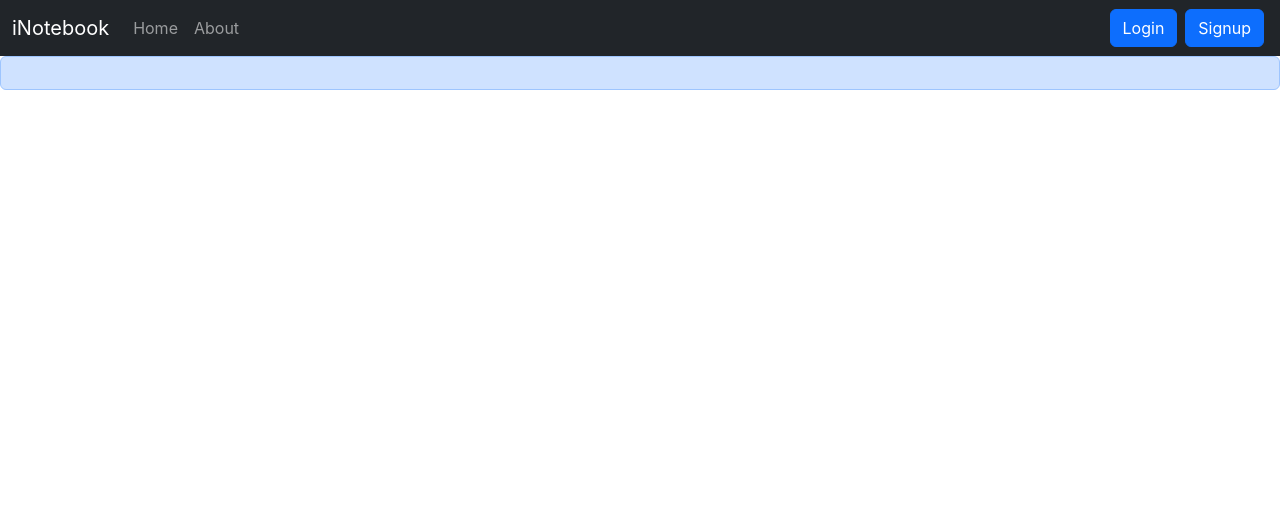
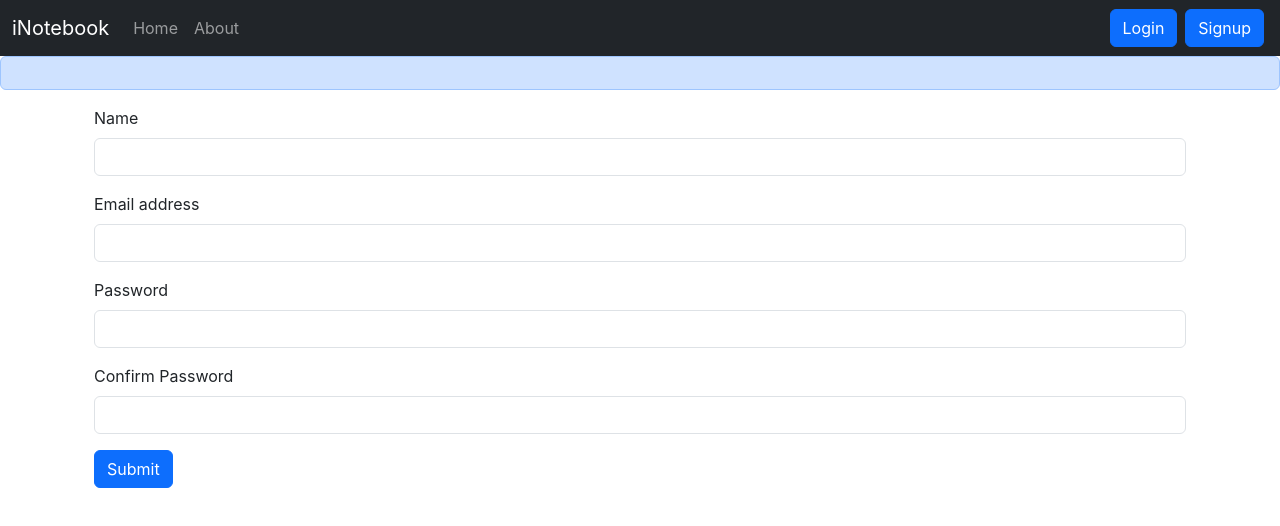
Before and after one commit to Yashwadkar2121/inotebook, a React (Create React App) app in the folder frontend/: page /signup in a window 1280 px wide. Shown: the top 526 px of the page. Built offline with nearby package versions, Linux system fonts and the light colour scheme.

Commit message:
Create a Signup From

```diff
--- a/frontend/src/App.js
+++ b/frontend/src/App.js
@@ -20,8 +20,8 @@
             <Routes>
               <Route exact path="/" element={<Home />} />
               <Route exact path="/about" element={<About />} />
-              <Route exact path="/" element={<Login />} />
-              <Route exact path="/about" element={<Signup />} />
+              <Route exact path="/login" element={<Login />} />
+              <Route exact path="/signup" element={<Signup />} />
             </Routes>
           </div>
         </BrowserRouter>
--- a/frontend/src/components/Signup.js
+++ b/frontend/src/components/Signup.js
@@ -1,7 +1,102 @@
-import React from "react";
+import React, { useState } from "react";
+import { useNavigate } from "react-router-dom";
 
 const Signup = () => {
-  return <div>I am signup</div>;
+  const [credentials, setCredentials] = useState({
+    name: "",
+    email: "",
+    password: "",
+    cpassword: "",
+  });
+  let history = useNavigate();
+
+  const handleSubmit = async (e) => {
+    e.preventDefault();
+    const { name, email, password } = credentials;
+    const response = await fetch("http://localhost:5000/api/auth/createuser", {
+      method: "POST",
+      headers: {
+        "Content-Type": "application/json",
+      },
+      body: JSON.stringify({
+        name,
+        email,
+        password,
+      }),
+    });
+    const json = await response.json();
+    console.log(json);
+    if (json.success) {
+      // Save the auth token and redirect
+      localStorage.setItem("token", json.authtoken);
+      history.push("/");
+    } else {
+      alert("Invalid credentials");
+    }
+  };
+
+  const onChange = (e) => {
+    setCredentials({ ...credentials, [e.target.name]: e.target.value });
+  };
+  return (
+    <div className="container">
+      <form onSubmit={handleSubmit}>
+        <div className="mb-3">
+          <label htmlFor="name" className="form-label">
+            Name
+          </label>
+          <input
+            type="text"
+            className="form-control"
+            id="name"
+            name="name"
+            onChange={onChange}
+            aria-describedby="emailHelp"
+          />
+        </div>
+        <div className="mb-3">
+          <label htmlFor="email" className="form-label">
+            Email address
+          </label>
+          <input
+            type="email"
+            className="form-control"
+            id="email"
+            name="email"
+            onChange={onChange}
+            aria-describedby="emailHelp"
+          />
+        </div>
+        <div className="mb-3">
+          <label htmlFor="password" className="form-label">
+            Password
+          </label>
+          <input
+            type="password"
+            className="form-control"
+            id="password"
+            name="password"
+            onChange={onChange}
+          />
+        </div>
+        <div className="mb-3">
+          <label htmlFor="cpassword" className="form-label">
+            Confirm Password
+          </label>
+          <input
+            type="password"
+            className="form-control"
+            id="cpassword"
+            name="cpassword"
+            onChange={onChange}
+          />
+        </div>
+        <button type="submit" className="btn btn-primary">
+          Submit
+        </button>
+      </form>
+    </div>
+  );
 };
 
 export default Signup;
--- a/frontend/src/context/notes/NoteState.js
+++ b/frontend/src/context/notes/NoteState.js
@@ -14,7 +14,7 @@
       headers: {
         "Content-Type": "application/json",
         "auth-token":
-          "eyJhbGciOiJIUzI1NiIsInR5cCI6IkpXVCJ9.eyJ1c2VyIjp7ImlkIjoiNjVkOGY0NDk5YTliYzIzMDQ4NmZlNDAwIn0sImlhdCI6MTcwOTc1Mzg0Mn0.4joDQn_kgFnirDErWm_QfO6sNgBwTRv4SAib72lIW8c",
+          "eyJhbGciOiJIUzI1NiIsInR5cCI6IkpXVCJ9.eyJ1c2VyIjp7ImlkIjoiNjVlOGRkMTIwNTU3MDM0ODkxM2FmYTQzIn0sImlhdCI6MTcwOTc1OTc2Mn0.xTvRz7nSOKSXss2YpKN0SFuiDSH1tMR58Cwz0lse3Ck",
       },
     });
     const json = await response.json();
@@ -30,7 +30,7 @@
       headers: {
         "Content-Type": "application/json",
         "auth-token":
-          "eyJhbGciOiJIUzI1NiIsInR5cCI6IkpXVCJ9.eyJ1c2VyIjp7ImlkIjoiNjVkOGY0NDk5YTliYzIzMDQ4NmZlNDAwIn0sImlhdCI6MTcwOTc1Mzg0Mn0.4joDQn_kgFnirDErWm_QfO6sNgBwTRv4SAib72lIW8c",
+          "eyJhbGciOiJIUzI1NiIsInR5cCI6IkpXVCJ9.eyJ1c2VyIjp7ImlkIjoiNjVlOGRkMTIwNTU3MDM0ODkxM2FmYTQzIn0sImlhdCI6MTcwOTc1OTc2Mn0.xTvRz7nSOKSXss2YpKN0SFuiDSH1tMR58Cwz0lse3Ck",
       },
       body: JSON.stringify({ title, description, tag }),
     });
@@ -47,7 +47,7 @@
       headers: {
         "Content-Type": "application/json",
         "auth-token":
-          "eyJhbGciOiJIUzI1NiIsInR5cCI6IkpXVCJ9.eyJ1c2VyIjp7ImlkIjoiNjVkOGY0NDk5YTliYzIzMDQ4NmZlNDAwIn0sImlhdCI6MTcwOTc1Mzg0Mn0.4joDQn_kgFnirDErWm_QfO6sNgBwTRv4SAib72lIW8c",
+          "eyJhbGciOiJIUzI1NiIsInR5cCI6IkpXVCJ9.eyJ1c2VyIjp7ImlkIjoiNjVlOGRkMTIwNTU3MDM0ODkxM2FmYTQzIn0sImlhdCI6MTcwOTc1OTc2Mn0.xTvRz7nSOKSXss2YpKN0SFuiDSH1tMR58Cwz0lse3Ck",
       },
     });
     const json = response.json();
@@ -65,7 +65,7 @@
       headers: {
         "Content-Type": "application/json",
         "auth-token":
-          "eyJhbGciOiJIUzI1NiIsInR5cCI6IkpXVCJ9.eyJ1c2VyIjp7ImlkIjoiNjVkOGY0NDk5YTliYzIzMDQ4NmZlNDAwIn0sImlhdCI6MTcwOTc1Mzg0Mn0.4joDQn_kgFnirDErWm_QfO6sNgBwTRv4SAib72lIW8c",
+          "eyJhbGciOiJIUzI1NiIsInR5cCI6IkpXVCJ9.eyJ1c2VyIjp7ImlkIjoiNjVlOGRkMTIwNTU3MDM0ODkxM2FmYTQzIn0sImlhdCI6MTcwOTc1OTc2Mn0.xTvRz7nSOKSXss2YpKN0SFuiDSH1tMR58Cwz0lse3Ck",
       },
       body: JSON.stringify({ title, description, tag }),
     });
```
